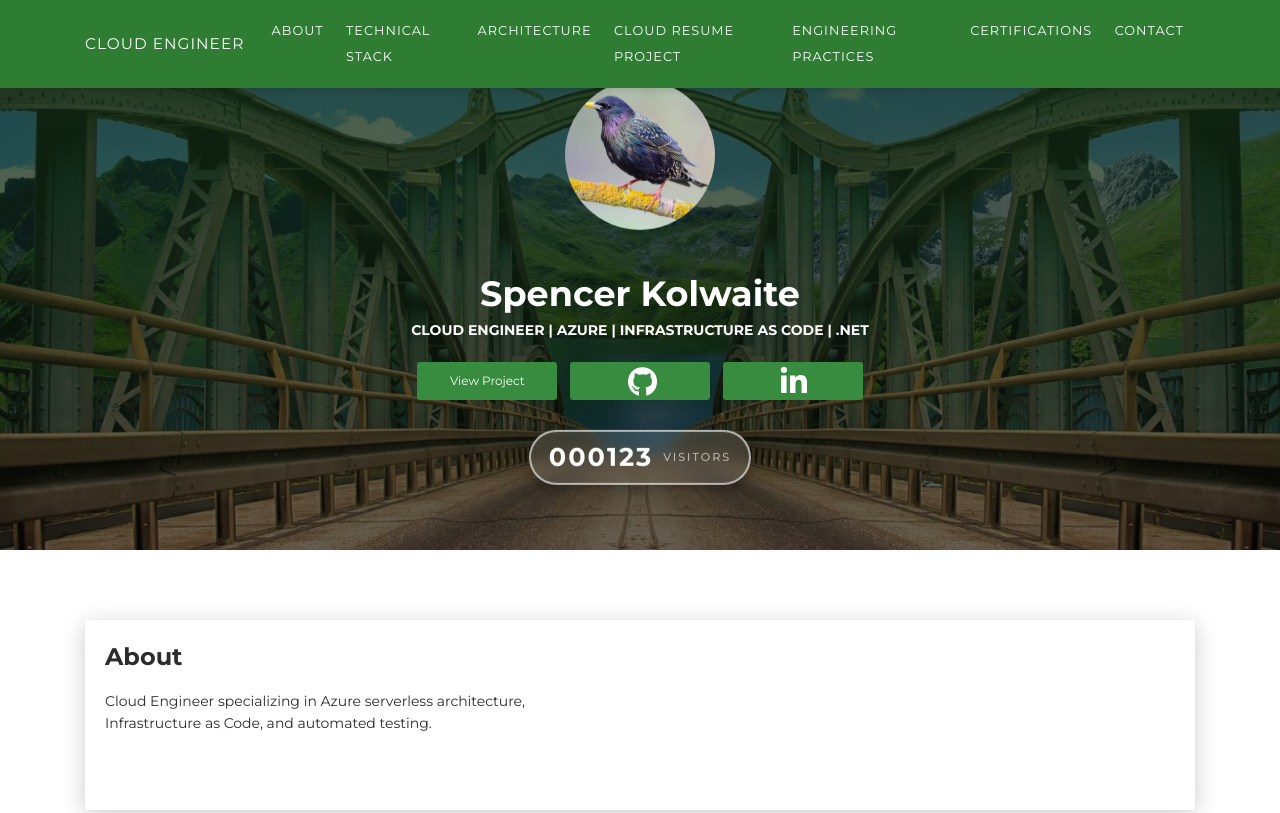
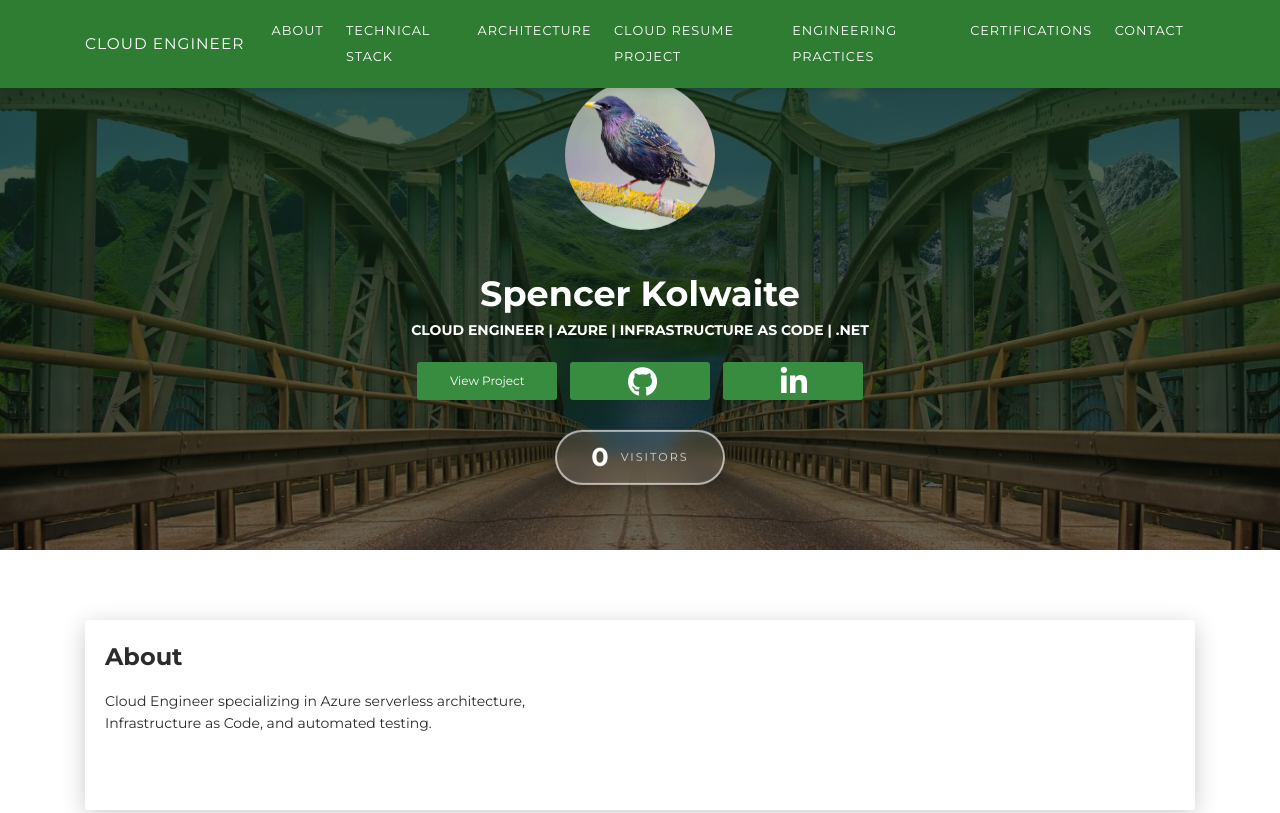
Before and after one commit to DrQ-14/CloudResumeSDK, a plain HTML site: page frontend/index.html in a window 1280 px wide. Shown: the top 813 px of the page. Drawn offline with Linux system fonts and the light colour scheme; no server answers.

Commit message:
Visitor counter implemented.

```diff
--- a/frontend/index.html
+++ b/frontend/index.html
@@ -76,7 +76,9 @@
               <!-- Visitor Counter -->
               <div class="visitor-counter" data-aos="zoom-in" data-aos-delay="300">
                 <div class="visitor-box">
-                  <div class="visitor-number" id="visitorCount">000123</div>
+                  <div class="visitor-number" id="visitorCount">
+                    <span id="visitor-counter">0</span>
+                  </div>
                   <div class="visitor-label">Visitors</div>
                 </div>
               </div>
--- a/frontend/scripts/main.js
+++ b/frontend/scripts/main.js
@@ -6,6 +6,22 @@ $(document).ready(function() {
     // uncomment below for on-scroll animations to played only once
     // once: true
   }); // initialize animate on scroll library
+
+   // --- Visitor Counter Code ---
+  const counterElement = document.getElementById("visitor-counter");
+
+  async function updateVisitorCounter() {
+    try {
+      const res = await fetch("https://resume-dev-function.azurewebsites.net/api/ResumeCounter");
+      const data = await res.json();
+      counterElement.textContent = data.count;
+    } catch (err) {
+      console.error("Failed to update visitor counter:", err);
+    }
+  }
+
+  // Run counter on page load
+  updateVisitorCounter();
 });
 
 // Smooth scroll for links with hashes
```
